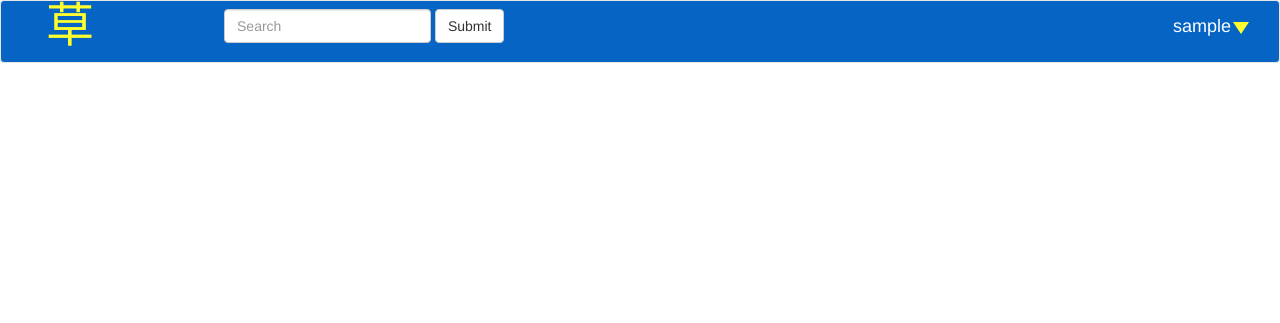
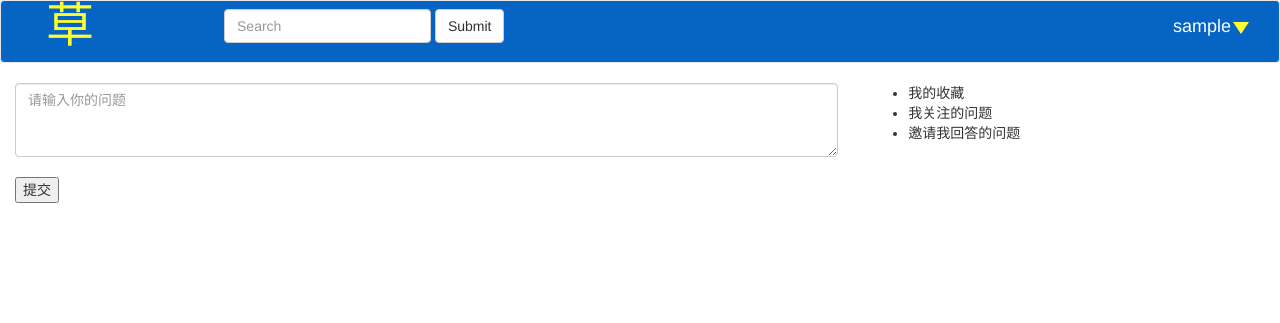
Before and after one commit to injetlee/Django, a Django app: page /zhihu/index/ in a window 1280 px wide. Shown: the top 323 px of the page. Run offline with Django 3.2, Linux system fonts and the light colour scheme; the visitor is signed in with stand-in values (Sample User, id 1); some libraries are stand-ins or nearby versions.

Commit message:
improve index

```diff
--- a/zhihu/templates/zhihu/index.html
+++ b/zhihu/templates/zhihu/index.html
@@ -5,5 +5,24 @@
 {% endblock %}
 
 {% block content %}
+<div class="container-fluid">
+<div class="row">
+  <div class="col-md-8">
+    <form>
+      <textarea class="form-control" rows="3 type="text" name="question" placeholder="请输入你的问题"></textarea><br>
+      <input type="submit" value="提交">
+    </form>
+  </div>
+  <div class="col-md-4">
+      <ul>
+      <li>我的收藏</li>
+      <li>我关注的问题</li>
+      <li>邀请我回答的问题</li>
+      </ul>
+  </div>
+</div>
+</div>
+
+
 
 {% endblock %}
--- a/zhihu/urls.py
+++ b/zhihu/urls.py
@@ -4,9 +4,9 @@ from zhihu import views
 app_name = 'zhihu'
 urlpatterns = [
     url(r'^$', views.login, name='login'),
-    url(r'^login/', views.login, name='login'),
-    url(r'^reg/', views.reg, name='reg'),
-    url(r'^index/', views.index, name='index'),
+    url(r'^login/$', views.login, name='login'),
+    url(r'^reg/$', views.reg, name='reg'),
+    url(r'^index/$', views.index, name='index'),
     url(r'^active/(?P<token>(.*))/$', views.active, name='active'),
     url(r'^logout_view/$', views.logout_view, name='logout_view')
 ]
```
